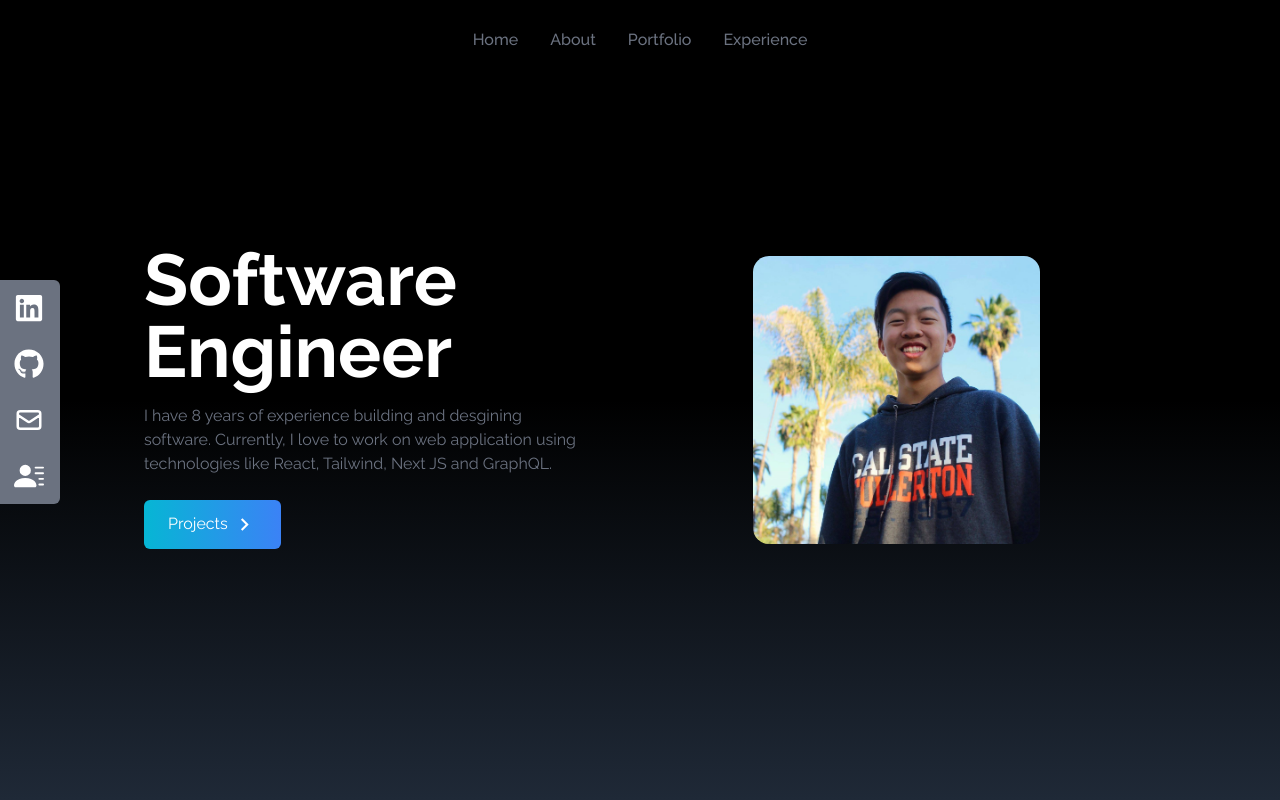
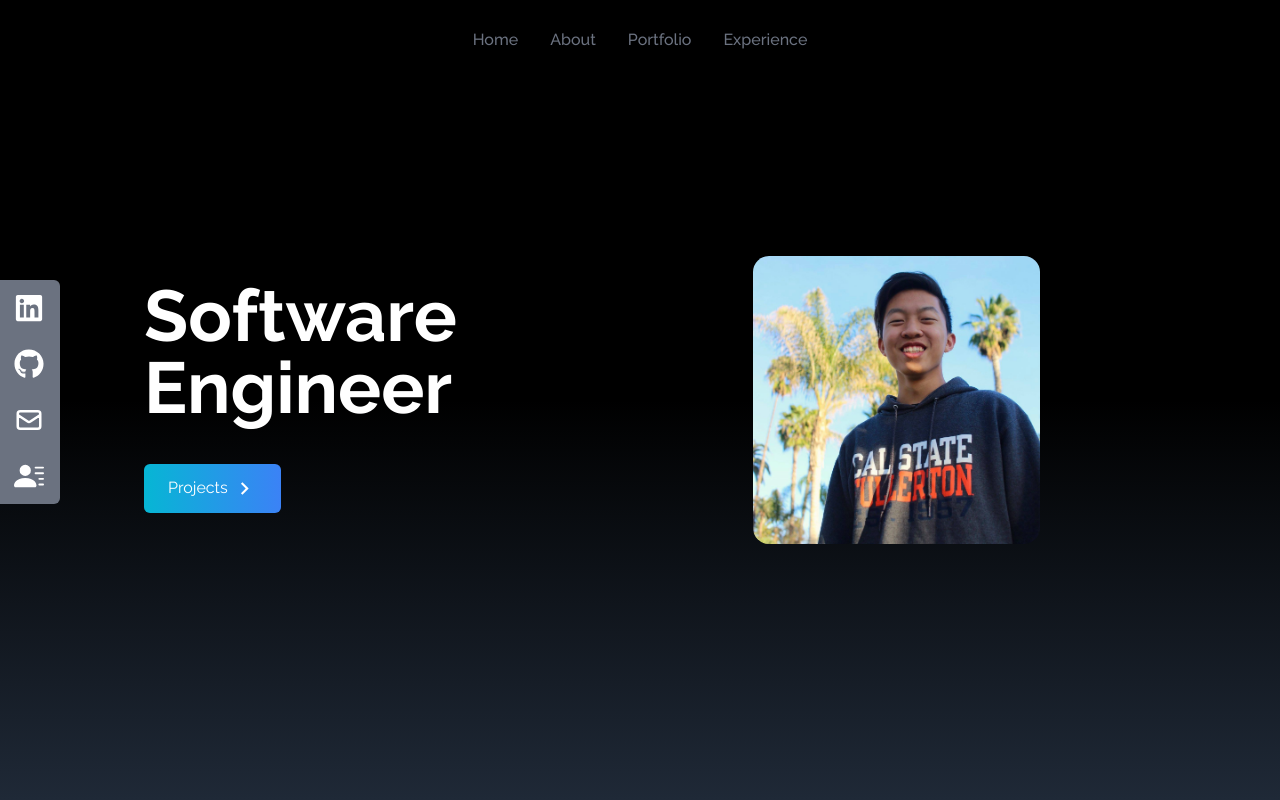
Before and after one commit to jllewis11/jllewis11.github.io, a React (Create React App) app: page / in a window 1280 px wide. Shown: the top 800 px of the page. Built offline with nearby package versions, Linux system fonts and the light colour scheme.

Commit message:
Updated 3D model

```diff
--- a/src/components/Home.jsx
+++ b/src/components/Home.jsx
@@ -16,9 +16,7 @@ const Home = () => {
             Software Engineer
           </h4>
           <p className="text-gray-500 py-4 max-w-md">
-            I have 8 years of experience building and desgining software.
-            Currently, I love to work on web application using technologies like
-            React, Tailwind, Next JS and GraphQL.
+
           </p>
 
           <div>
```
